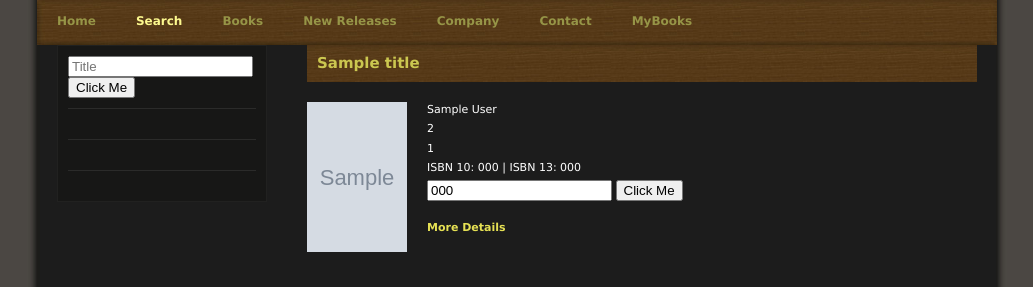
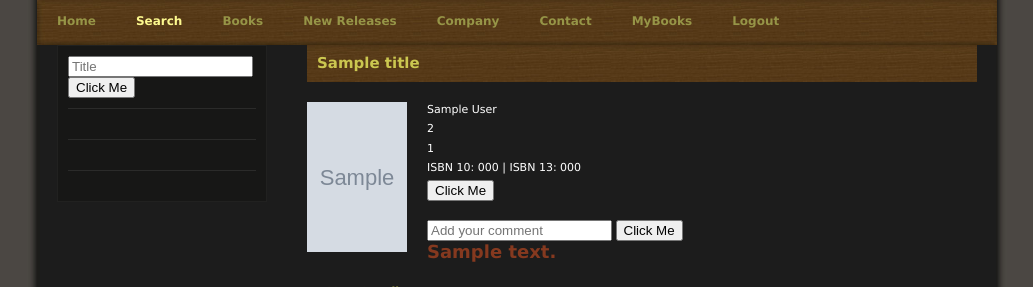
Before and after one commit to smartjayansh/python, a Flask app: template templates/subpage.html in a window 1280 px wide. Shown: the top 287 px of the page, without its empty margins (123-1156 px from the left). Run offline with Flask 2, Linux system fonts and the light colour scheme; the template is opened without the code that fills it: most values are stand-ins (such as "Sample title", 1, 10 or a date in 2020); grey boxes marked "Sample" are stand-in pictures; parts of the project's set-up code (start-up, migrations or seed data) failed here and were passed over; some libraries are stand-ins or nearby versions.

Commit message:
Added changes

```diff
--- a/app.py
+++ b/app.py
@@ -9,15 +9,23 @@ db = SQL("sqlite:///books.db")
 
 @app.route("/")
 def index():
-    return render_template("login.html")
+    if not session.get('logged_in'):
+        return render_template('login.html')
+    else:
+        return render_template('indexfinal.html')
 
 @app.route("/register",methods=["POST","GET"])
 def register():
-    result = db.execute("INSERT INTO users(username,password)\
+    if request.method == "POST":
+        result = db.execute("INSERT INTO users(username,password)\
                         VALUES(:username,:password)",\
                         username = request.form.get("username"),password = request.form.get("password"))
-
-    return "Registered Successfuly"
+        return "Registered Successfuly"
+    else:
+        return render_template("signup.html")
+def logout():
+    session['logged_in'] = False
+    return index()
 
 @app.route("/login",methods=["POST","GET"])
 def login():
@@ -108,22 +116,24 @@ def details():
     isbn13.append(result['items'][0]['volumeInfo']['industryIdentifiers'][1]['identifier'])
     prelink.append(result['items'][0]['volumeInfo']['previewLink'])
 
+    rows = db.execute("Select * from comments where bookid=:bookid",bookid=request.form.get("isbn"))
 
     return render_template("subpage.html",title=title,author=author,imglink=imglink,publish_date=publish_date,page_count=page_count,\
-                            isbn10=isbn10,isbn13=isbn13,prelink=prelink)
+                            isbn10=isbn10,isbn13=isbn13,prelink=prelink,rows=rows)
 
 @app.route("/addbook",methods=['POST','GET'])
 def addbook():
     db.execute("INSERT INTO userbooks(username,password,bookid)\
                  VALUES(:username,:password,:bookid)",\
                  username=session['username'],password = session['password'],bookid= request.form.get("bookisbn"))
-    return render_template("success.html",message="successfullu inserted")
+    return render_template("success.html",message="successfully inserted")
 
 @app.route("/mybooks",methods=['POST','GET'])
 def mybooks():
-    books = db.execute("SELECT * FROM userbooks where username=:username and password=:password",
+
+    results= db.execute("SELECT bookid FROM userbooks where username=:username and password=:password",
                     username=session['username'],password = session['password'])
-    rows = len(books)
+    rows=len(results)
     author=[]
     imglink=[]
     publish_date=[]
@@ -131,8 +141,9 @@ def mybooks():
     isbn10=[]
     isbn13=[]
     prelink=[]
-    for book in books:
-        result = lookupisbn(book.isbn)
+    title=[]
+    for i in range(0,rows):
+        result = lookupisbn(str(results[i]['bookid']))
         title.append(result['items'][0]['volumeInfo']['title'])
         author.append(result['items'][0]['volumeInfo']['authors'])
         imglink.append(result['items'][0]['volumeInfo']['imageLinks']['thumbnail'])
@@ -141,14 +152,17 @@ def mybooks():
         isbn10.append(result['items'][0]['volumeInfo']['industryIdentifiers'][0]['identifier'])
         isbn13.append(result['items'][0]['volumeInfo']['industryIdentifiers'][1]['identifier'])
         prelink.append(result['items'][0]['volumeInfo']['previewLink'])
+    return render_template("mybooklist.html",title=title,author=author,imglink=imglink,publish_date=publish_date,page_count=page_count,\
+                             isbn10=isbn10,isbn13=isbn13,prelink=prelink)
 
+    #return render_template("success.html",message=result)
 
-    return render_template("mybooklist.html",title=title,author=author,imglink=imglink,publish_date=publish_date,page_count=page_count,\
-                            isbn10=isbn10,isbn13=isbn13,prelink=prelink)
-
-
-    return render_template("mybooklist.html",title=title,author=author,result=result)
-
+@app.route("/comment",methods=['POST','GET'])
+def comment():
+    db.execute("INSERT INTO comments(bookid,comment)\
+                 VALUES(:bookid,:comment)",\
+                 comment=request.form.get('comment'),bookid= request.form.get("bookisbn"))
+    return render_template("success.html",message="successfully inserted")
 
 @app.route("/home",methods=['POST','GET'])
 def transfer():
--- a/db.py
+++ b/db.py
@@ -5,6 +5,7 @@ conn.execute("CREATE TABLE IF NOT EXISTS users(id integer primary key ,username
 conn.execute("CREATE TABLE IF NOT EXISTS books(id integer primary key ,name text not null ,isbn integer)")
 conn.execute("CREATE TABLE IF NOT EXISTS reviews(id integer primary key ,username text ,isbn integer)")
 conn.execute("CREATE TABLE IF NOT EXISTS userbooks(id integer primary key ,username text ,password text,bookid integer,isbn integer)")
+conn.execute("CREATE TABLE IF NOT EXISTS comments(bookid integer,comment text not null)")
 
 conn.commit()
 conn.close()
--- a/templates/indexfinal.html
+++ b/templates/indexfinal.html
@@ -15,6 +15,8 @@
             <li><a href="#">Company</a></li>
             <li><a href="#">Contact</a></li>
             <li><a href="{{url_for('mybooks')}}">MyBooks</a></li>
+            <li><a href="{{url_for('logout')}}">Logout</a></li>
+
 
     	</ul>
     </div>
--- a/templates/login.html
+++ b/templates/login.html
@@ -15,11 +15,12 @@
                 <h3>PASSWORD</h3>
                 <input type="password" id="pass" name="password" required placeholder="Enter password"><br>
                 <button type="submit" id="sub">Login</button><br>
+            </form>
                 <div>
-                    <span><br>Do not have account<br><button id="signup">SIGNUP</button>
+                    <span><br>Do not have account<br><a id="signup" href="{{ url_for('register') }}">SIGNUP</a>
                     <!-- <button id="forgot"style="margin-left: 220px">FORGOT</button></span> -->
                 </div>
-            </form>
+
         </div>
     </body>
 </html>
--- a/templates/mybooklist.html
+++ b/templates/mybooklist.html
@@ -15,6 +15,8 @@
             <li><a href="#">Company</a></li>
             <li><a href="#">Contact</a></li>
             <li><a href="{{url_for('mybooks')}}">MyBooks</a></li>
+            <li><a href="{{url_for('logout')}}">Logout</a></li>
+
 
     	</ul>
     </div> <!-- end of menu -->
--- a/templates/searchresult.html
+++ b/templates/searchresult.html
@@ -15,6 +15,8 @@
             <li><a href="#">Company</a></li>
             <li><a href="#">Contact</a></li>
             <li><a href="{{url_for('mybooks')}}">MyBooks</a></li>
+            <li><a href="{{url_for('logout')}}">Logout</a></li>
+
 
     	</ul>
     </div> <!-- end of menu -->
--- a/templates/subpage.html
+++ b/templates/subpage.html
@@ -15,6 +15,8 @@
             <li><a href="#">Company</a></li>
             <li><a href="#">Contact</a></li>
             <li><a href="{{url_for('mybooks')}}">MyBooks</a></li>
+            <li><a href="{{url_for('logout')}}">Logout</a></li>
+
 
     	</ul>
     </div> <!-- end of menu -->
@@ -48,11 +50,22 @@
                 <li>{{page_count[i]}}</li>
                 <li>ISBN 10: {{isbn10[i]}} | ISBN 13: {{isbn13[i]}}</li>
                 <li><form action="{{url_for('addbook')}}" method="post">
-                        <input id="title" name="bookisbn" value="{{isbn10[i]}}">
+                        <input id="title" name="bookisbn" value="{{isbn10[i]}}" style="display:none">
                         <button id="button" type="submit">Click Me</button>
                 </form>
                 </li>
                 <br>
+                <li><form action="{{url_for('comment')}}" method="post">
+                    <input id="title" name="bookisbn" value="{{isbn10[i]}}" style="display:none">
+                    <input name="comment" type="text" placeholder="Add your comment">
+                    <button id="button" type="submit">Click Me</button>
+                </form></li>
+                {% for item in rows %}
+                <li>
+                    <h3>{{ item.comment }}</h3>
+                </li>
+                {% endfor %}
+
                 <li><a href="redirect_url('prelink')">More Details</a></li>
             </ul>
              <div class="cleaner_with_height">&nbsp;</div>
--- a/templates/success.html
+++ b/templates/success.html
@@ -5,8 +5,5 @@
 {% endblock %}
 
 {% block body %}
-{% for item in books %}
-    <h2>{{ item.bookid }}</h2>
-{% endfor %}
-
+    <h2>{{ message }}</h2>
 {% endblock %}
```
Also changed, not shown: books.db.
